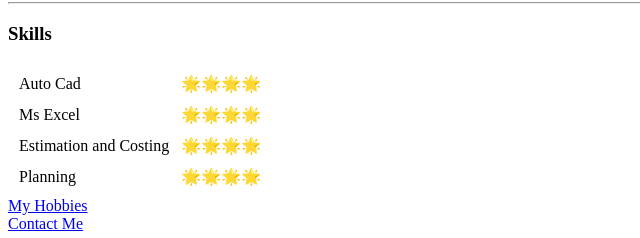
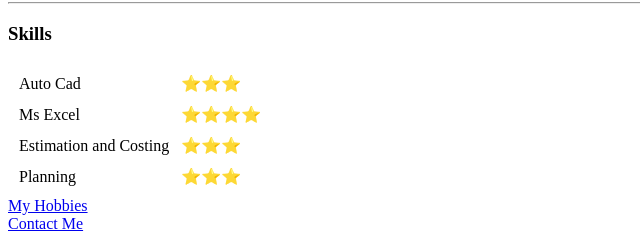
Before and after one commit to MUM081/CV, a plain HTML site: page index.html in a window 1280 px wide. Shown: the part 591-829 px from the top of the page, 0-640 px from the left. Drawn offline with Linux system fonts and the light colour scheme.

Commit message:
initial CV webpage

```diff
--- a/index.html
+++ b/index.html
@@ -46,19 +46,19 @@
     <table cellspacing="10">
         <tr>
           <td>Auto Cad</td>
-          <td>🌟🌟🌟🌟</td>
+          <td>⭐️⭐️⭐️</td>
           </tr>
           <tr>
           <td>Ms Excel</td>
-          <td>🌟🌟🌟🌟</td>
+          <td>⭐️⭐️⭐️⭐️</td>
         </tr>
         <tr>
           <td>Estimation and Costing</td>
-          <td>🌟🌟🌟🌟</td>
+          <td>⭐️⭐️⭐️</td>
           </tr>
           <tr>
           <td>Planning</td>
-          <td>🌟🌟🌟🌟</td>
+          <td>⭐️⭐️⭐️</td>
         </tr>
       </table>
   <a href="hobbies.html">My Hobbies</a>
```
